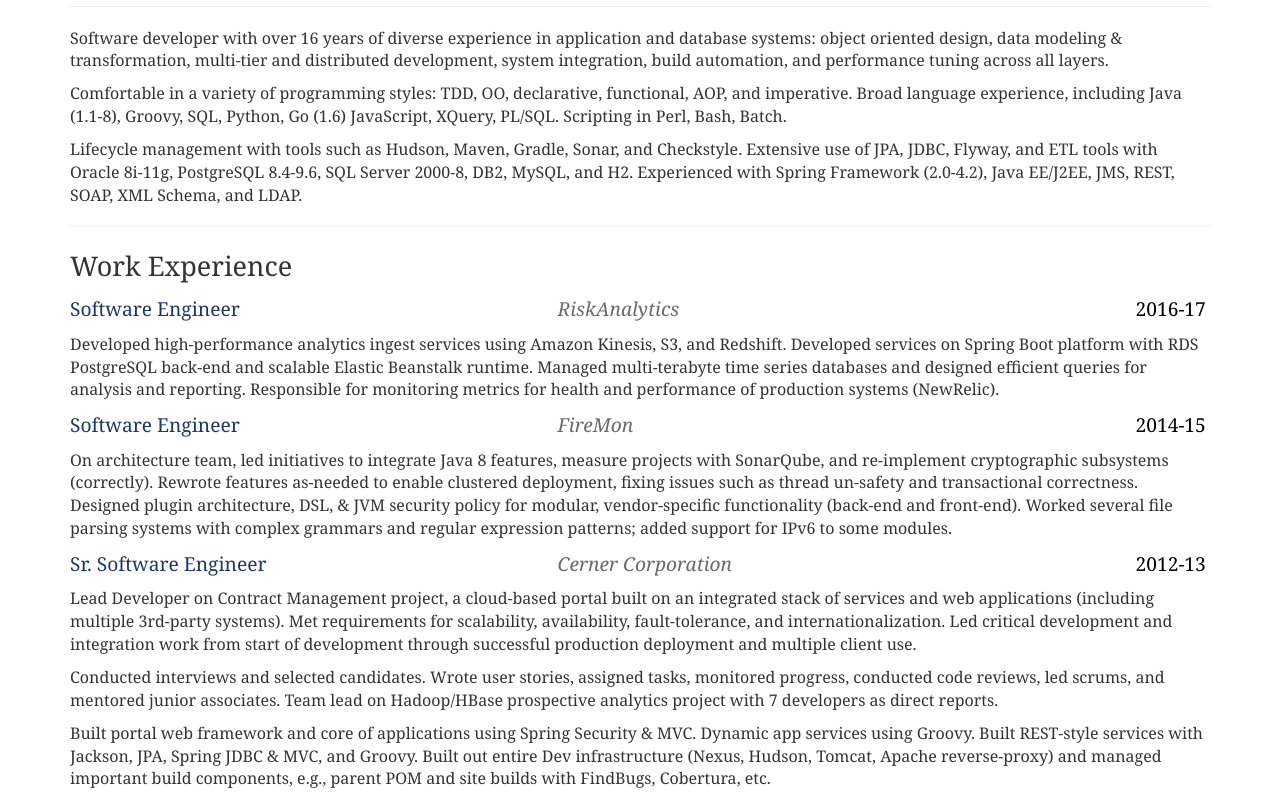
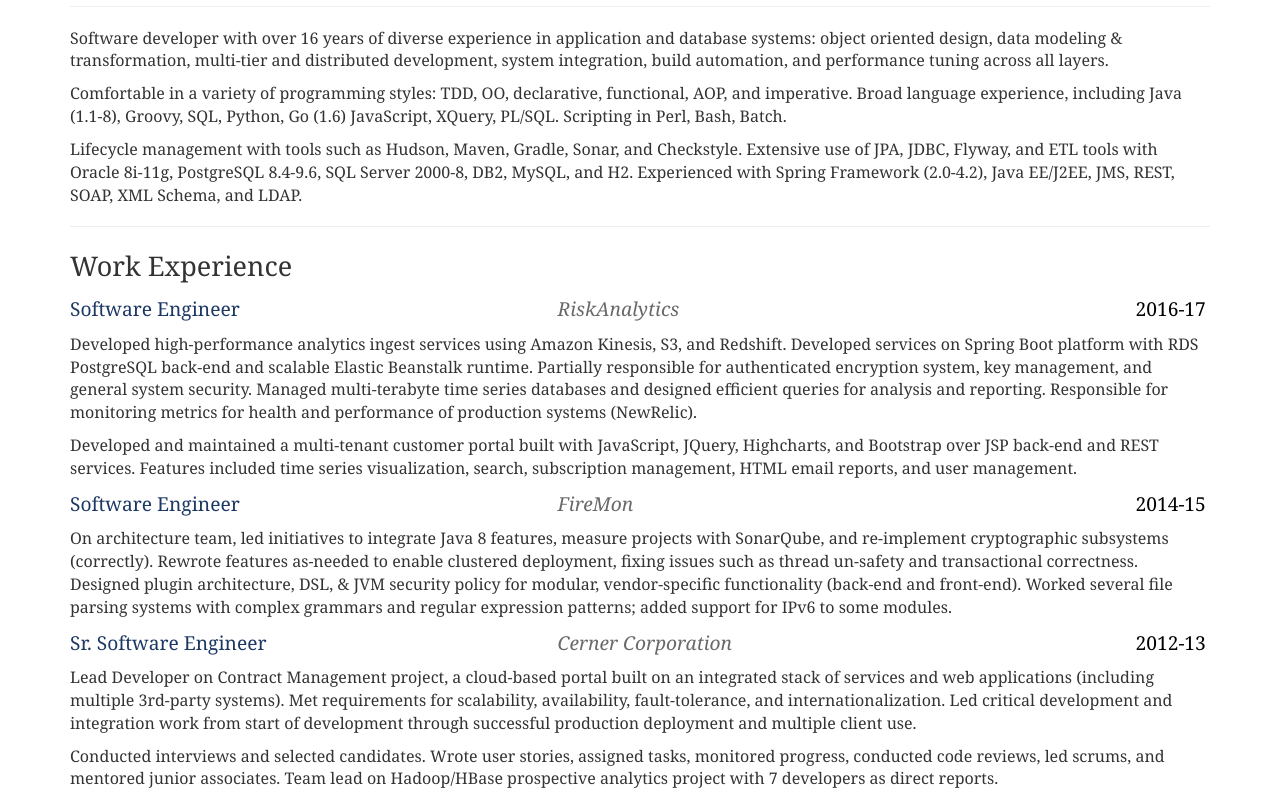
Before and after one commit to heroicode/heroicode, a plain HTML site: page resume.html in a window 1280 px wide. Shown: the part 143-940 px from the top of the page. Drawn offline with Linux system fonts and the light colour scheme.

Commit message:
More front-end stuff

```diff
--- a/feed.xml
+++ b/feed.xml
@@ -6,8 +6,8 @@
     <atom:link href="https://nathansgreen.github.io/feed.xml" rel="self" type="application/rss+xml" />
     <description>JBake Bootstrap Template</description>
     <language>en-gb</language>
-    <pubDate>Tue, 23 May 2017 22:11:12 -0500</pubDate>
-    <lastBuildDate>Tue, 23 May 2017 22:11:12 -0500</lastBuildDate>
+    <pubDate>Wed, 24 May 2017 00:31:32 -0500</pubDate>
+    <lastBuildDate>Wed, 24 May 2017 00:31:32 -0500</lastBuildDate>
 
     <item>
       <title>Unit Tests as Experiments</title>
--- a/resume.html
+++ b/resume.html
@@ -128,9 +128,20 @@
   <span class="col-xs-12">
     Developed high-performance analytics ingest services using Amazon Kinesis, S3,
     and Redshift. Developed services on Spring Boot platform with RDS PostgreSQL back-end
-    and scalable Elastic Beanstalk runtime. Managed multi-terabyte time series
-    databases and designed efficient queries for analysis and reporting. Responsible
-    for monitoring metrics for health and performance of production systems (NewRelic).
+    and scalable Elastic Beanstalk runtime. Partially responsible for authenticated
+    encryption system, key management, and general system security. Managed multi-terabyte
+    time series databases and designed efficient queries for analysis and reporting.
+    Responsible for monitoring metrics for health and performance of production systems
+    (NewRelic).
+  </span>
+</p>
+
+<p class="row">
+  <span class="col-xs-12">
+    Developed and maintained a multi-tenant customer portal built with JavaScript, JQuery,
+    Highcharts, and Bootstrap over JSP back-end and REST services. Features included time
+    series visualization, search, subscription management, HTML email reports, and user
+    management.
   </span>
 </p>
 
@@ -177,9 +188,10 @@
   <span class="col-xs-12">
     Built portal web framework and core of applications using Spring Security &amp; MVC.
     Dynamic app services using Groovy. Built REST-style services with Jackson, JPA,
-    Spring JDBC &amp; MVC, and Groovy. Built out entire Dev infrastructure (Nexus, Hudson,
-    Tomcat, Apache reverse-proxy) and managed important build components, e.g., parent
-    POM and site builds with FindBugs, Cobertura, etc.
+    Spring JDBC &amp; MVC, and Groovy. Worked with front-end team building JQuery
+    implementation, then porting to AngularJS. Built out entire Dev infrastructure
+    (Nexus, Hudson, Tomcat, Apache reverse-proxy) and managed important build components,
+    e.g., parent POM and site builds with FindBugs, Cobertura, etc.
   </span>
 </p>
 
--- a/sitemap.xml
+++ b/sitemap.xml
@@ -33,6 +33,10 @@
         <lastmod>2010-06-18</lastmod>
     </url>
     <url>
+        <loc>https://nathansgreen.github.io/architect.html</loc>
+        <lastmod>2017-05-24</lastmod>
+    </url>
+    <url>
         <loc>https://nathansgreen.github.io/resume.html</loc>
         <lastmod>2017-05-04</lastmod>
     </url>
```
